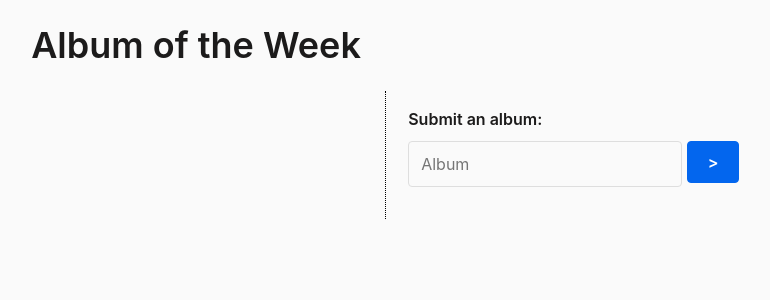
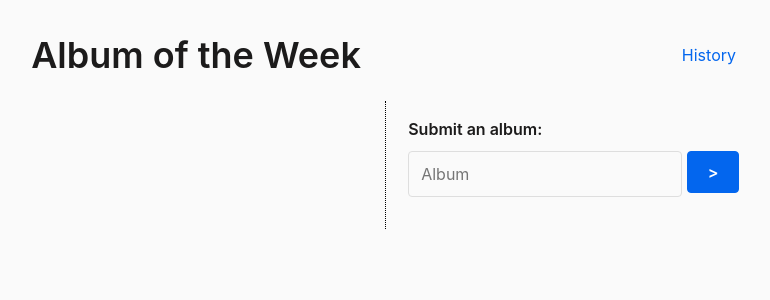
Before and after one commit to connoraubry/album_of_the_week, a Flask app: template templates/index.html in a window 1280 px wide. Shown: the top 300 px of the page, without its empty margins (444-1214 px from the left). Run offline with Flask 3, Linux system fonts and the light colour scheme; the template is opened without the code that fills it, so the values that code supplies are empty; parts of the project's set-up code (start-up, migrations or seed data) failed here and were passed over.

Commit message:
adding link to history

```diff
--- a/helper.py
+++ b/helper.py
@@ -82,3 +82,8 @@ def get_absolute_image_path(album_name: str) -> Path:
 def get_relative_image_path(album_name: str) -> str:
     abs = get_absolute_image_path(album_name)
     return str(abs.relative_to(DIR_PATH))
+
+def get_history() -> dict:
+    with open(HISTORY_PATH, 'r') as fp:
+        history = json.load(fp)
+    return history
--- a/static/css/main.css
+++ b/static/css/main.css
@@ -6,6 +6,10 @@ body {
   background-color: #FaFafa;
 
   color: #1c1b1b;
+}
+
+h1 {
+  font-size: 2.25rem;
 }
 
 h1, h1, h3 {
@@ -20,7 +24,7 @@ img {
 }
 
 #album-title {
-  font-size: 2rem;
+  font-size: 1.8rem;
 }
 
 p {
@@ -116,3 +120,35 @@ input[type=submit] {
     background-color: #3b3f44;
   }
 }
+
+.main-section {
+  padding-bottom: 20px;
+}
+
+header {
+  display: flex;
+  position: relative;
+  flex-direction: row;
+  flex-wrap: wrap;
+
+  align-items: center;
+  justify-content: center;
+  width: 100%;
+}
+
+.header-title {
+  justify-self: center;
+  width: 800px;
+}
+
+.header-link {
+  /* margin-left: auto; */
+  /* margin-right: 0; */
+  padding: 10px;
+  justify-self: right;
+  position: absolute;
+  right: 0;
+  @media (max-width: 800px) {
+    position: relative;
+  }
+}
--- a/templates/index.html
+++ b/templates/index.html
@@ -18,9 +18,10 @@
   </head>
   <body>
     <header class="text-center">
-      <h1>Album of the Week</h1>
+      <h1 class="header-title">Album of the Week</h1>
+      <a class="header-link" href="/history">History</a>
     </header>
-    <section>
+    <section class="main-section">
       <div class="flex-row">
         <!-- Album art / info -->
         <div class="flex-small two-thirds">
@@ -44,6 +45,7 @@
           </div>
         </section>
       </div>
+    </section>
     <footer>
     </footer>
   </body>
```
Also changed, not shown: app.py (+17 -0 lines), templates/history.html (added, +28 -0 lines).
